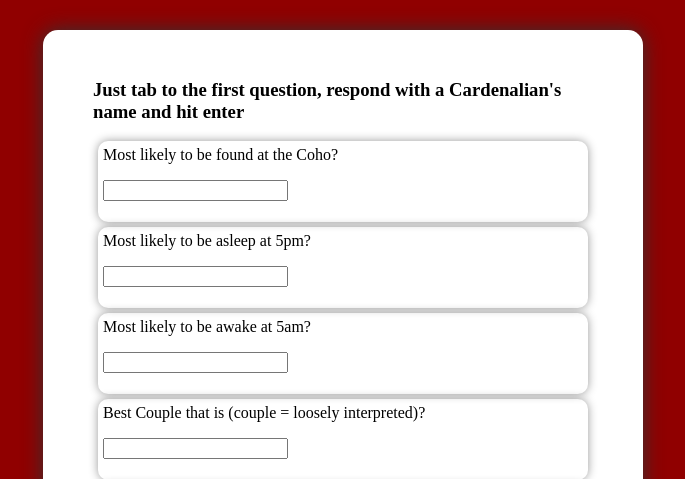
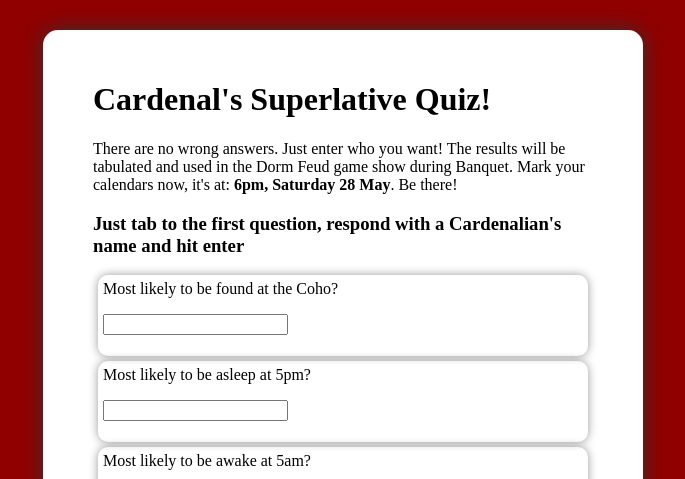
Before and after one commit to zahanm/superlatives-django, a Django app: template superlatives/survey/templates/survey.html in a window 1280 px wide. Shown: the top 479 px of the page, without its empty margins (165-850 px from the left). Run offline with Django 3.2, Linux system fonts and the light colour scheme; the template is opened without the code that fills it: values that come from a table or form of the project are taken from there, others are empty; data comes from the database, SQL or seed files in the repository; parts of the project's set-up code (start-up, migrations or seed data) failed here and were passed over.

Commit message:
Added title, and a few other things at the top.

```diff
--- a/superlatives/survey/templates/survey.html
+++ b/superlatives/survey/templates/survey.html
@@ -9,6 +9,11 @@
 {% endblock %}
 
 {% block content %}
+<h1> Cardenal's Superlative Quiz!</h1>
+<p> There are no wrong answers. Just enter who you want! The results will be
+tabulated and used in the Dorm Feud game show during Banquet. Mark your
+calendars now, it's at: <strong>6pm, Saturday 28 May</strong>. Be there!
+
 <h3>Just tab to the first question, respond with a Cardenalian's name and hit
   enter</h3>
 {% for question in questions %}
```
